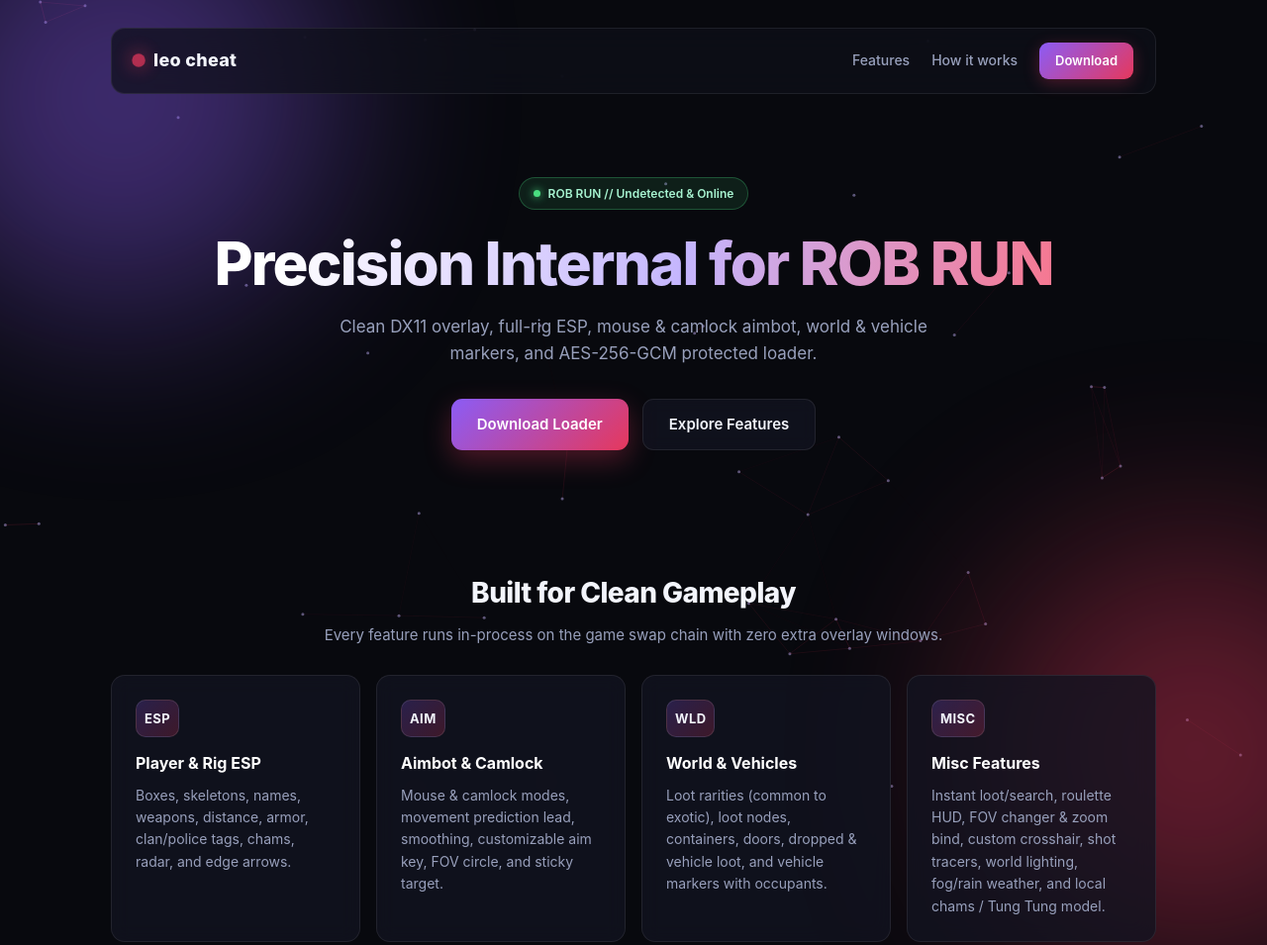
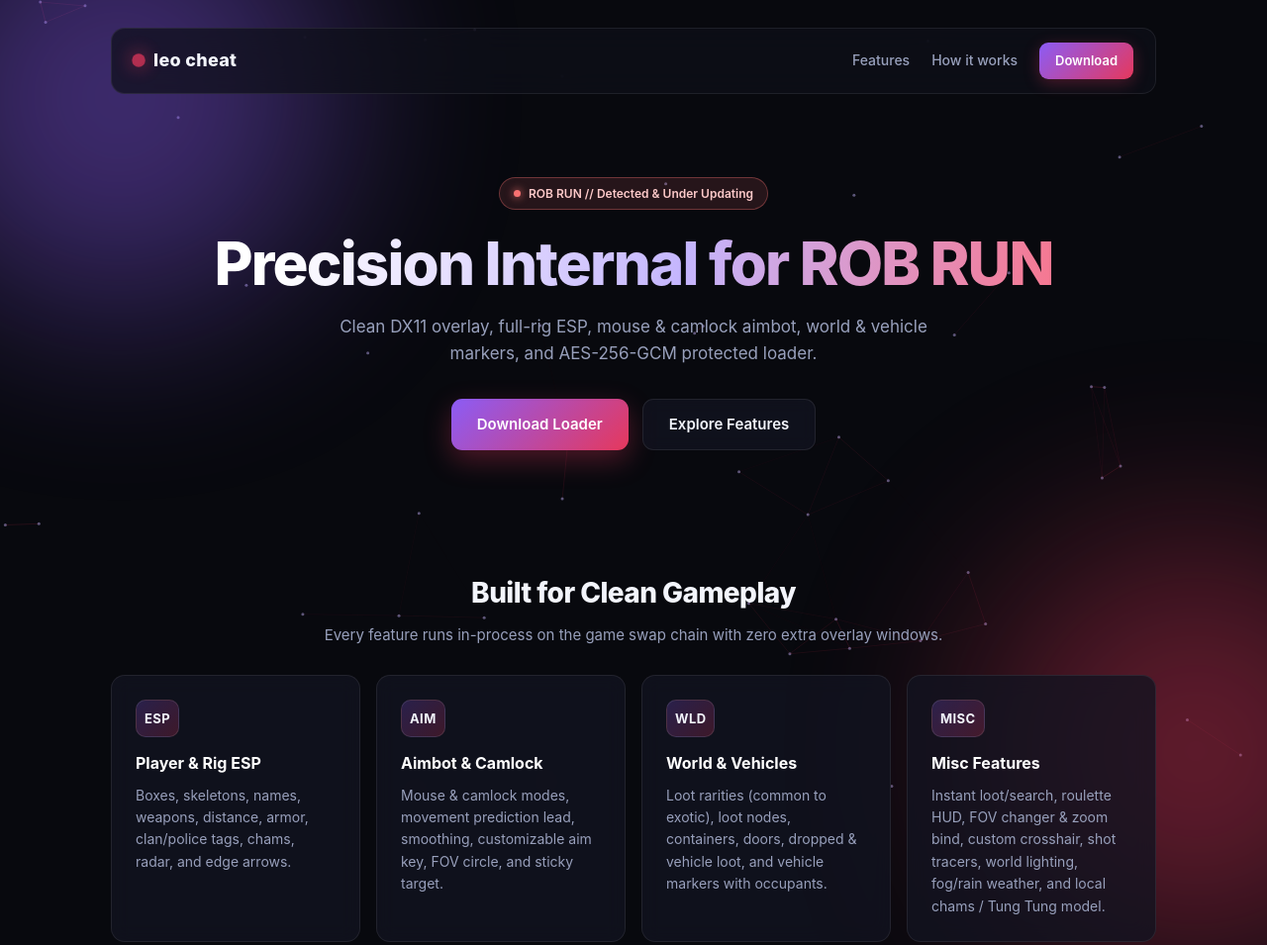
Before and after one commit to leo12-gg/leocheat, a plain HTML site: page index.html in a window 1280 px wide. Shown: the top 955 px of the page at 99% size. Drawn offline with Linux system fonts and the light colour scheme.

Commit message:
Release loader v2 (Detected / Under updating)

```diff
--- a/index.html
+++ b/index.html
@@ -78,10 +78,10 @@
     .badge {
       display: inline-flex; align-items: center; gap: 8px;
       padding: 6px 14px; border-radius: 999px; font-size: 12px; font-weight: 600;
-      color: #a7f3d0; background: rgba(74, 222, 128, 0.1);
-      border: 1px solid rgba(74, 222, 128, 0.28); margin-bottom: 22px;
+      color: #fecaca; background: rgba(248, 113, 113, 0.12);
+      border: 1px solid rgba(248, 113, 113, 0.35); margin-bottom: 22px;
     }
-    .badge-dot { width: 7px; height: 7px; border-radius: 50%; background: var(--green); box-shadow: 0 0 8px var(--green); }
+    .badge-dot { width: 7px; height: 7px; border-radius: 50%; background: #f87171; box-shadow: 0 0 8px #f87171; }
     .hero h1 {
       font-size: clamp(36px, 5.5vw, 60px); font-weight: 850; letter-spacing: -0.03em; line-height: 1.08;
       background: linear-gradient(100deg, #ffffff 15%, #c4b5fd 55%, #fb7185 95%);
@@ -167,7 +167,7 @@
     </header>
 
     <section class="hero reveal show">
-      <div class="badge"><span class="badge-dot"></span> ROB RUN // Undetected &amp; Online</div>
+      <div class="badge"><span class="badge-dot"></span> ROB RUN // Detected &amp; Under Updating</div>
       <h1>Precision Internal for ROB RUN</h1>
       <p>Clean DX11 overlay, full-rig ESP, mouse &amp; camlock aimbot, world &amp; vehicle markers, and AES-256-GCM protected loader.</p>
       <div class="cta-row">
```
Also changed, not shown: loader_version.txt, 1 other file.
